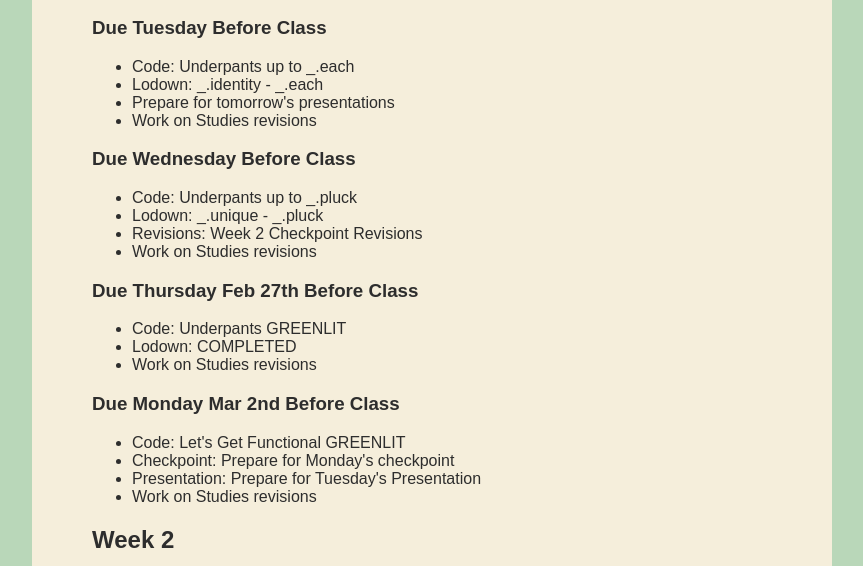
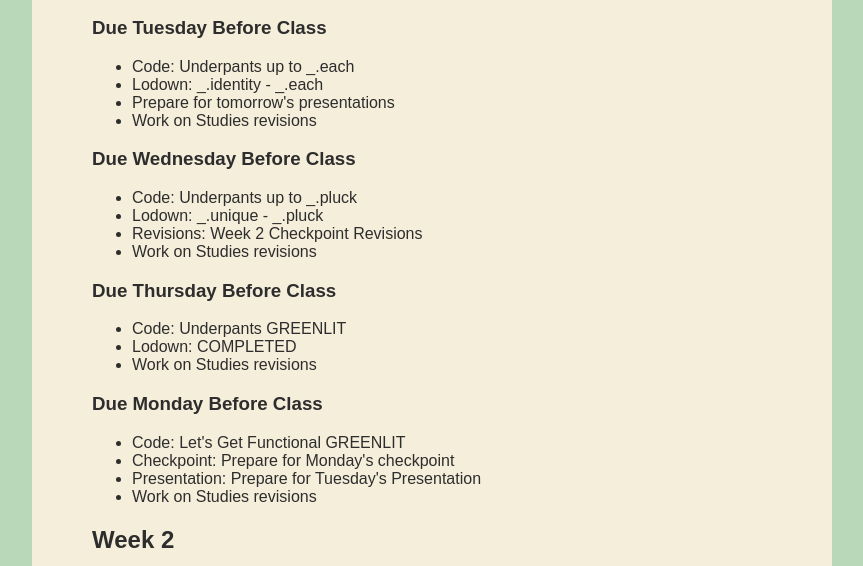
Before and after one commit to kchresfield/kilo.github.io, a plain HTML site: page homework.html in a window 1280 px wide. Shown: the part 234-800 px from the top of the page, without its empty margins (208-1071 px from the left). Drawn offline with Linux system fonts and the light colour scheme.

Commit message:
fized date on homework

```diff
--- a/homework.html
+++ b/homework.html
@@ -158,13 +158,13 @@
                                 <li>Revisions: Week 2 Checkpoint Revisions</li>
                                 <li>Work on Studies revisions</li>
                             </ul>
-                        <h3>Due Thursday Feb 27th Before Class</h3>
+                        <h3>Due Thursday Before Class</h3>
                             <ul>
                                 <li>Code: Underpants GREENLIT</li>
                                 <li>Lodown: COMPLETED</li>
                                 <li>Work on Studies revisions</li>
                             </ul>
-                        <h3>Due Monday Mar 2nd Before Class</h3>
+                        <h3>Due Monday Before Class</h3>
                             <ul>
                                 <li>Code: Let's Get Functional GREENLIT</li>
                                 <li>Checkpoint: Prepare for Monday's checkpoint</li>
```
